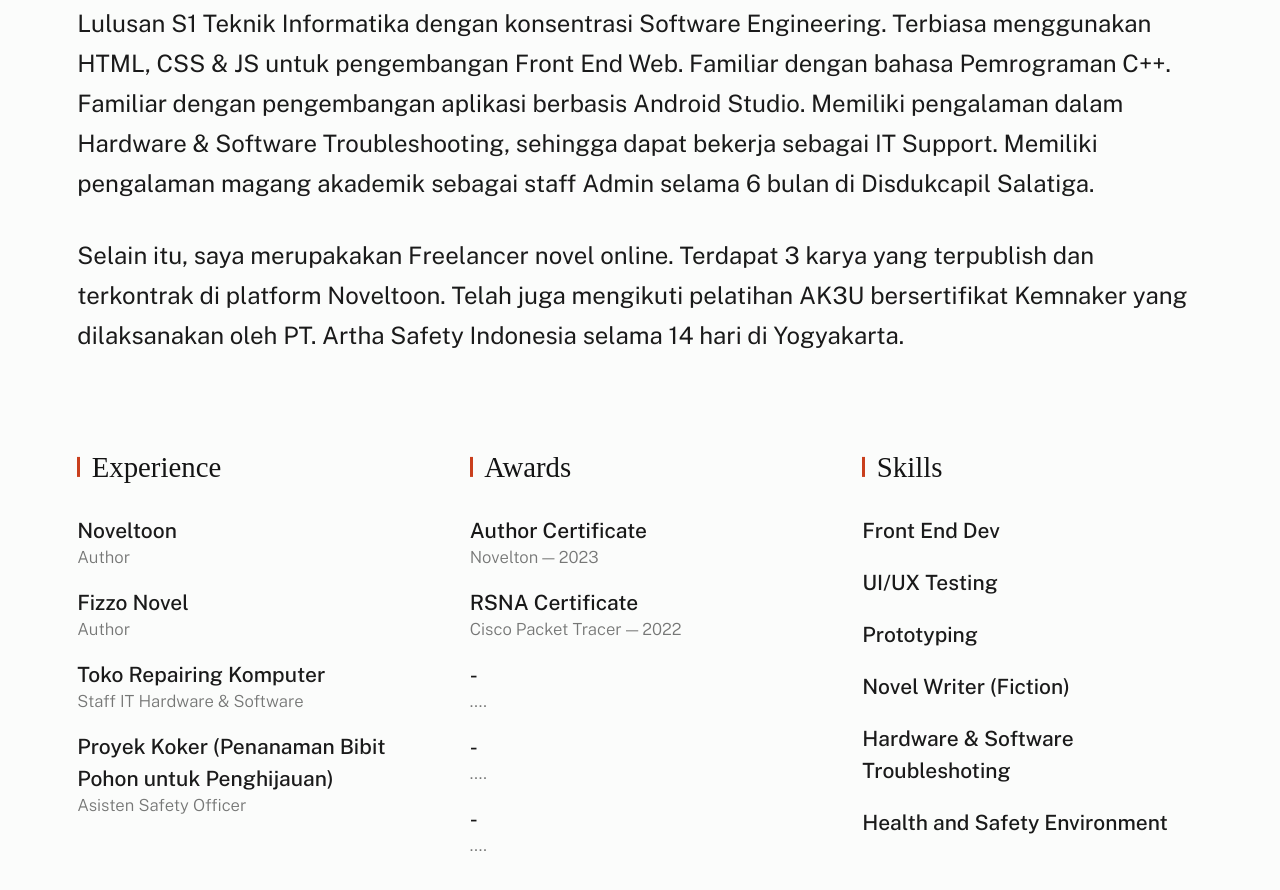
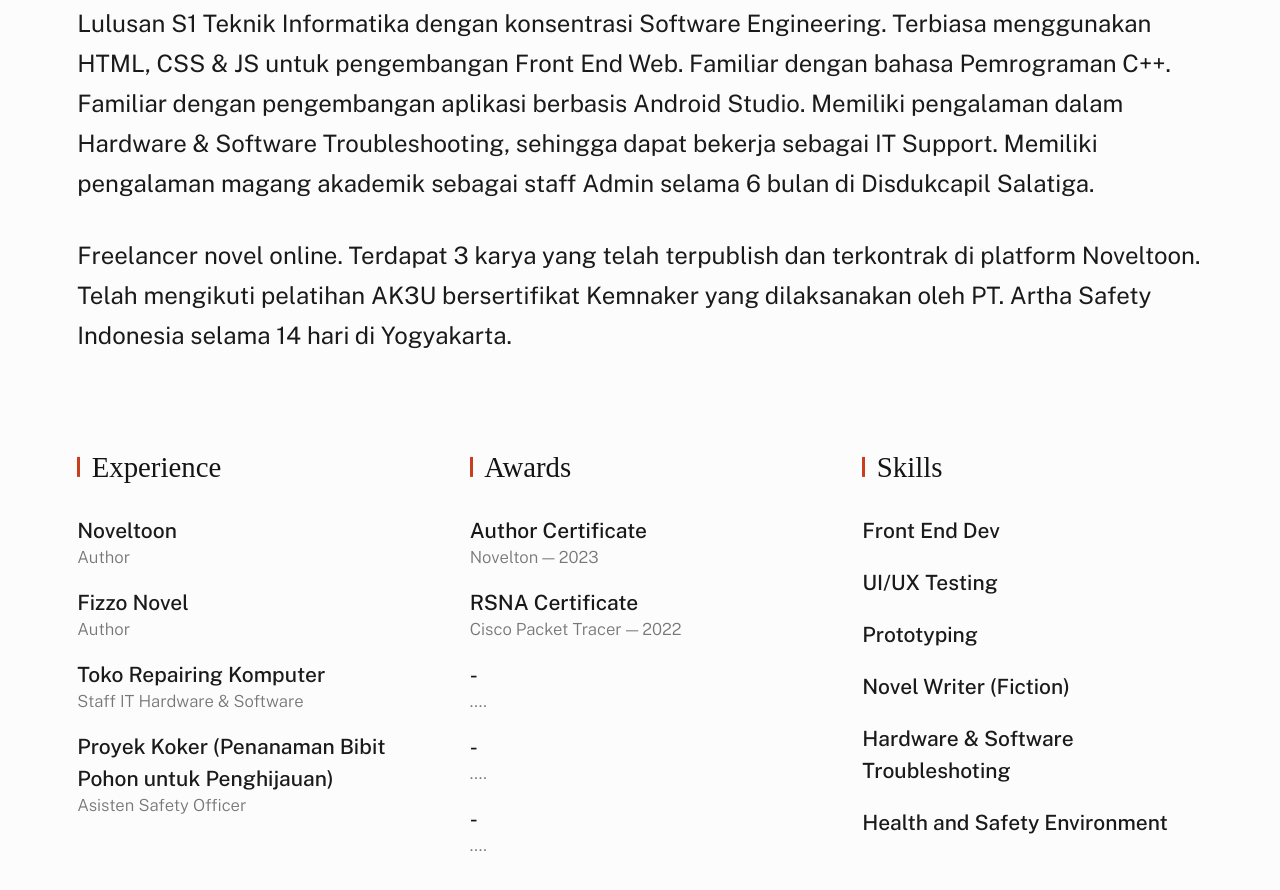
Before and after one commit to Herdi-git/Web-Portfolio-V2, a plain HTML site: page index.html in a window 1280 px wide. Shown: the part 1275-2165 px from the top of the page. Drawn offline with nearby package versions, Linux system fonts and the light colour scheme; a web font is replaced by a local one.

Commit message:
Update index.html

```diff
--- a/index.html
+++ b/index.html
@@ -173,8 +173,8 @@
                 </p>
 
                     <p class="attention-getter">
-                    Selain itu, saya merupakakan Freelancer novel online. Terdapat 3 karya  yang terpublish
-                    dan terkontrak di platform Noveltoon. Telah juga mengikuti pelatihan AK3U bersertifikat Kemnaker
+                    Freelancer novel online. Terdapat 3 karya  yang telah terpublish
+                    dan terkontrak di platform Noveltoon. Telah mengikuti pelatihan AK3U bersertifikat Kemnaker
                     yang dilaksanakan oleh PT. Artha Safety Indonesia selama 14 hari di Yogyakarta.
                 </p>
 
```
